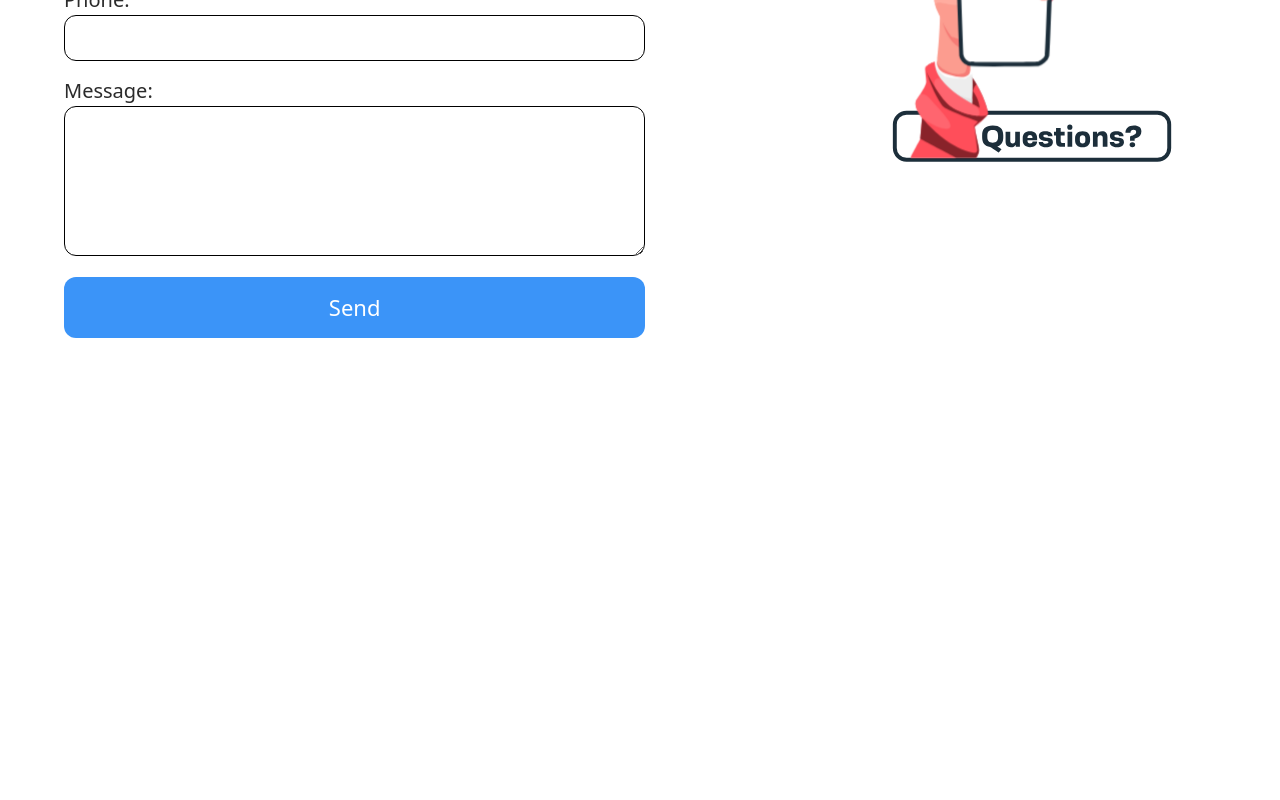
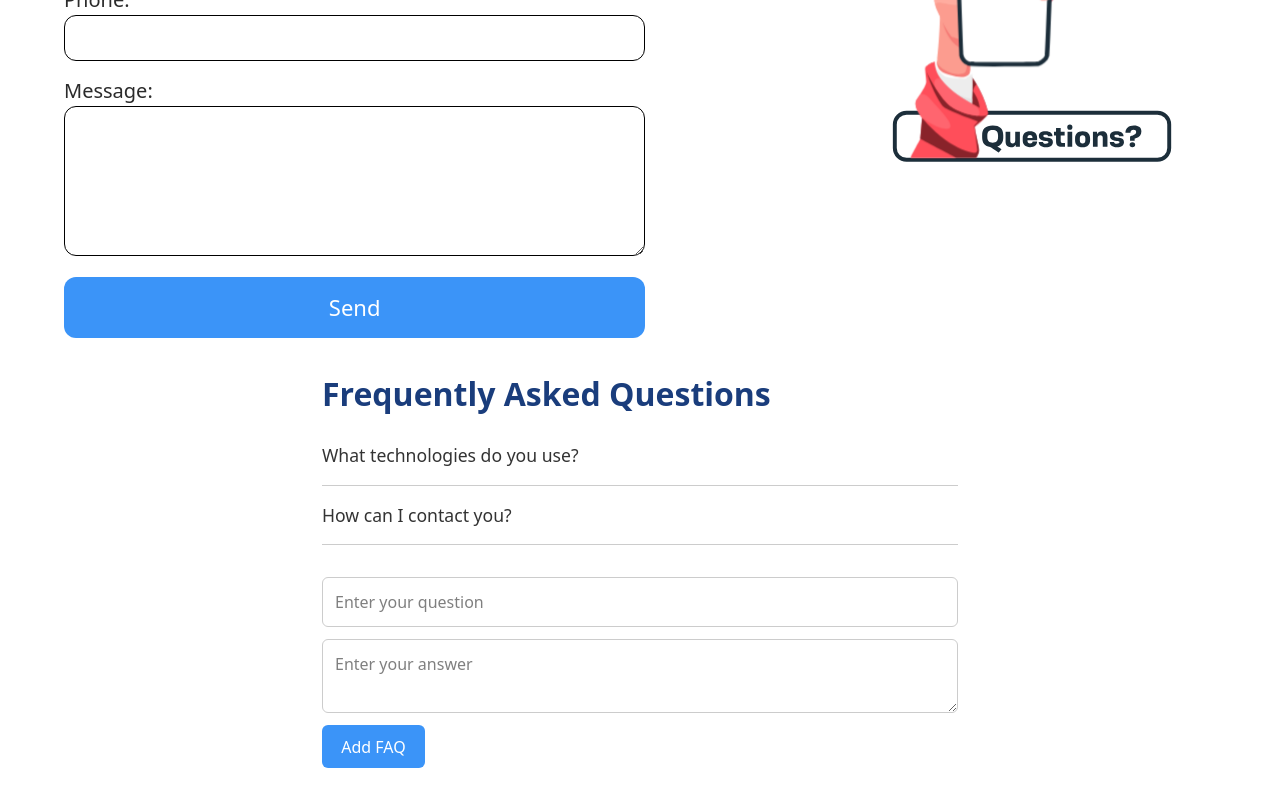
Before and after one commit to bharathreddy20031910/PCS-port-folio, a React (Vite) app: page / in a window 1280 px wide. Shown: the part 464-1264 px from the top of the page. Before the commit the page ends 802 px from the top, so only its background shows below. Built offline with nearby package versions, Linux system fonts and the light colour scheme.

Commit message:
This the changes in css for the Faq part

```diff
--- a/src/App.jsx
+++ b/src/App.jsx
@@ -2,7 +2,7 @@ import { useState } from 'react'
 import './App.css'
 import Header from './components/Header'
 import Contact from './components/Contact'
-
+import Faq from './components/Faq'
 
 function App() {
 
@@ -11,6 +11,7 @@ function App() {
     <>
 <Header/>
 <Contact/>
+<Faq/>
     </>
   )
 }
--- /dev/null
+++ b/src/components/Faq.jsx
@@ -0,0 +1,70 @@
+import React, { useState } from 'react';
+import './Header.css';
+
+const FAQ = () => {
+  const [faqs, setFaqs] = useState([
+    {
+      question: "What technologies do you use?",
+      answer: "I use React, Tailwind CSS, Node.js, MongoDB, and more.",
+    },
+    {
+      question: "How can I contact you?",
+      answer: "You can use the contact form on this site or email me directly.",
+    },
+  ]);
+
+  const [openIndex, setOpenIndex] = useState(null);
+  const [newQuestion, setNewQuestion] = useState('');
+  const [newAnswer, setNewAnswer] = useState('');
+
+  const toggleFAQ = (index) => {
+    setOpenIndex(openIndex === index ? null : index);
+  };
+
+  const handleAddFAQ = (e) => {
+    e.preventDefault();
+    if (newQuestion.trim() && newAnswer.trim()) {
+      setFaqs([...faqs, { question: newQuestion, answer: newAnswer }]);
+      setNewQuestion('');
+      setNewAnswer('');
+    }
+  };
+
+  return (
+    <div className="faq-container">
+      <h2 className="faq-title">Frequently Asked Questions</h2>
+ <div className="faq-list">
+        {faqs.map((faq, index) => (
+          <div key={index} className="faq-item">
+            <button className="faq-question" onClick={() => toggleFAQ(index)}>
+              {faq.question}
+            </button>
+            {openIndex === index && (
+              <p className="faq-answer">{faq.answer}</p>
+            )}
+          </div>
+        ))}
+      </div>
+      <form onSubmit={handleAddFAQ} className="faq-form">
+        <input
+          type="text"
+          placeholder="Enter your question"
+          value={newQuestion}
+          onChange={(e) => setNewQuestion(e.target.value)}
+          className="faq-input"
+          required
+        />
+        <textarea
+          placeholder="Enter your answer"
+          value={newAnswer}
+          onChange={(e) => setNewAnswer(e.target.value)}
+          className="faq-textarea"
+          required
+        />
+        <button type="submit" className="faq-button">Add FAQ</button>
+      </form>
+    </div>
+  );
+};
+
+export default FAQ;
--- a/src/components/Header.css
+++ b/src/components/Header.css
@@ -369,3 +369,96 @@
     display: none;
   }
 }
+.faq-container {
+  max-width: 700px;
+  margin: 0 auto;
+  padding: 2rem;
+  text-align: left;
+}
+
+.faq-title {
+  font-size: 2rem;
+  font-weight: bold;
+  margin-bottom: 1.5rem;
+  color: #1a3d7c;
+}
+
+.faq-list {
+  display: flex;
+  flex-direction: column;
+  gap: 1rem;
+  margin-top: 1.5rem;
+}
+
+.faq-item {
+  border-bottom: 1px solid #ccc;
+  padding-bottom: 1rem;
+}
+
+.faq-question {
+  background: none;
+  border: none;
+  font-size: 1.1rem;
+  font-weight: 500;
+  color: #333;
+  cursor: pointer;
+  width: 100%;
+  text-align: left;
+}
+
+.faq-answer {
+  margin-top: 0.5rem;
+  font-size: 1rem;
+  color: #555;
+}
+
+.faq-form {
+  display: flex;
+  flex-direction: column;
+  gap: 0.75rem;
+  margin-top: 2rem;
+}
+
+.faq-input,
+.faq-textarea {
+  padding: 0.75rem;
+  font-size: 1rem;
+  border: 1px solid #ccc;
+  border-radius: 6px;
+  width: 100%;
+}
+
+.faq-button {
+  background-color:#3b94f8 ;
+  color: white;
+  padding: 0.6rem 1.2rem;
+  font-size: 1rem;
+  border: none;
+  border-radius: 6px;
+  cursor: pointer;
+  width: fit-content;
+}
+
+.faq-button:hover {
+  background-color: #14408a;
+}
+
+
+@media (max-width: 600px) {
+  .faq-container {
+    padding: 1rem;
+  }
+
+  .faq-title {
+    font-size: 1.5rem;
+  }
+
+  .faq-input,
+  .faq-textarea {
+    font-size: 0.95rem;
+  }
+
+  .faq-question {
+    font-size: 1rem;
+  }
+}
```
